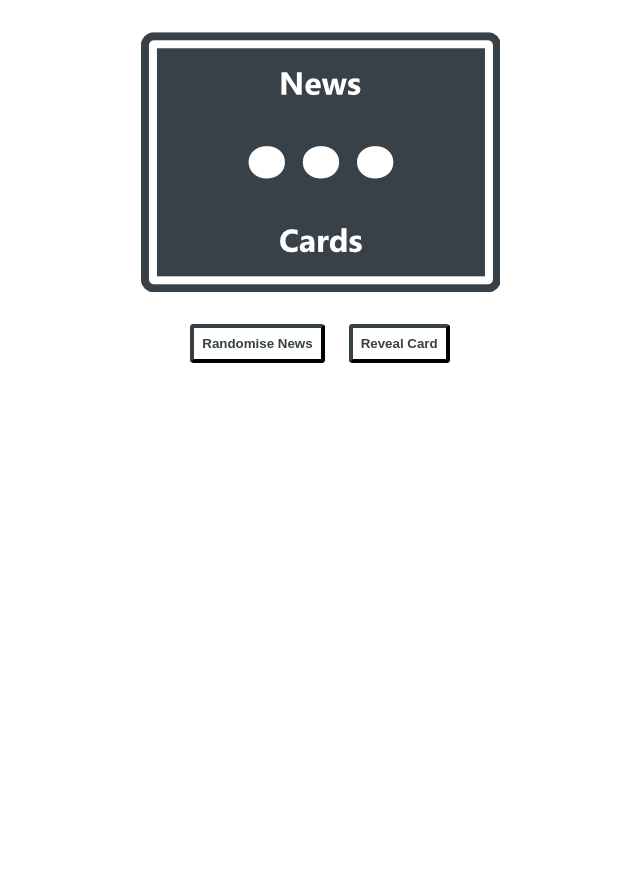
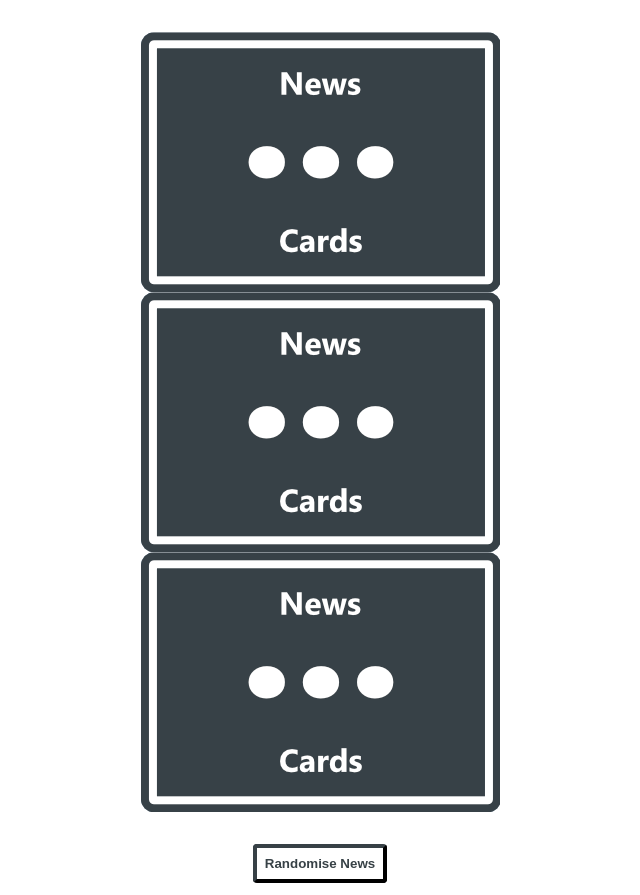
Before and after one commit to brazierale/brazierale.github.io, a React (Create React App) app: page / in a window 1280 px wide. Shown: the whole page, without its empty margins (320-960 px from the left). Before the commit the page ends 800 px from the top, so only its background shows below. Built offline with nearby package versions, Linux system fonts and the light colour scheme.

Commit message:
reveal 3

```diff
--- a/src/App.css
+++ b/src/App.css
@@ -4,6 +4,10 @@
 
 .App-header {
   margin-top: 32px;
+}
+
+.Cards-container {
+  display: block;
 }
 
 button {
--- a/src/App.js
+++ b/src/App.js
@@ -2,13 +2,21 @@ import { useState } from 'react';
 import NewsCard from './NewsCard';
 import './App.css';
 
-function App() {
-  const [nextCard, setNextCard] = useState({ number: 12, revealed: false})
+const App = () => {
 
-  const revealCard = () => {
-    const nextCard = JSON.parse(localStorage.getItem("nextCard"));
-    setNextCard({ ...nextCard, revealed: true });
-    localStorage.setItem("nextCard", JSON.stringify({ ...nextCard, revealed: true }));
+  const [nextCards, setNextCards] = useState([
+    { number: 0, revealed: false },
+    { number: 1, revealed: false },
+    { number: 2, revealed: false }
+  ]);
+
+  const revealCard = (index) => {
+    const nextCards = JSON.parse(localStorage.getItem("nextCards"));
+    let updatedCard = { number: nextCards[index].number, revealed: true };
+    let newCards = [ ...nextCards.slice(0, index), updatedCard, ...nextCards.slice(index + 1) ];
+    console.log(newCards)
+    setNextCards(newCards);
+    localStorage.setItem("nextCards", JSON.stringify(newCards));
   }
 
   const randomiseNews = () => {
@@ -17,8 +25,15 @@ function App() {
       newsArray.push(i + 1);
     }
     const randomisedNews = shuffleArray(newsArray);
+    const nextCards = [
+      { number: randomisedNews[0], revealed: false },
+      { number: randomisedNews[1], revealed: false },
+      { number: randomisedNews[2], revealed: false }
+    ]
+
     localStorage.setItem("news", JSON.stringify(randomisedNews));
-    localStorage.setItem("nextCard", JSON.stringify({number: randomisedNews[0], revealed: false}));
+    localStorage.setItem("nextCards", JSON.stringify(nextCards));
+    setNextCards(nextCards);
   }
 
   const shuffleArray = (array) => {
@@ -29,12 +44,16 @@ function App() {
     return array;
   }
 
+  console.log(nextCards)
   return (
     <div className="App">
       <div className="App-header"/>
-      <NewsCard card={nextCard} revealCard={revealCard}/>
+      <div className="Cards-container">
+        <NewsCard card={nextCards[0]} cardIndex={0} revealCard={revealCard}/>
+        <NewsCard card={nextCards[1]} cardIndex={1} revealCard={revealCard}/>
+        <NewsCard card={nextCards[2]} cardIndex={2} revealCard={revealCard}/>
+      </div>
       <button onClick={() => randomiseNews()}>Randomise News</button>
-      <button onClick={() => revealCard()}>Reveal Card</button>
     </div>
   );
 }
--- a/src/NewsCard.js
+++ b/src/NewsCard.js
@@ -1,9 +1,7 @@
 import newsSprite from "./assets/news-cards.png"
 import newsBack from "./assets/news-back.png";
 
-function NewsCard(props) {
-
-  console.log(props)
+const NewsCard = ({card, cardIndex, revealCard}) => {
 
   const getCardPosition = (newsNumber) => {
     const x = (newsNumber - 1) % 10;
@@ -18,23 +16,23 @@ function NewsCard(props) {
     return { x: xPx, y: yPx};
   }
 
-  console.log(props.card);
-  if ( props.card === null || !props.card.revealed ) {
+  if ( card === null || !card.revealed ) {
+    console.log('unrevealed');
     const backStyle = {
       height: 260,
       width: 360,
       margin: "auto",
       background: `url(${newsBack})`
     }
-    console.log(`${props.card.number} not revealed`);
     return <div
-      className="newsBack"
+      className="News-unrevealed"
       style={backStyle}
-      onClick={() => props.revealCard()}
+      onClick={() => revealCard(cardIndex)}
     />
   }
   else {
-    const cardPosition = getCardPosition(props.card.number);
+    console.log('revealed');
+    const cardPosition = getCardPosition(card.number);
 
     const cardStyle = {
       height: 260,
@@ -42,12 +40,11 @@ function NewsCard(props) {
       margin: "auto",
       background: `url(${newsSprite}) ${cardPosition.x}px ${cardPosition.y}px`
     }
-    console.log(`${props.card.number} revealed`);
     return (
       <div
-        className="newsCard"
+        className="News-revealed"
         style={cardStyle}
-        onClick={() => props.revealCard()}
+        onClick={() => revealCard(cardIndex)}
       />
     )
   }
```
